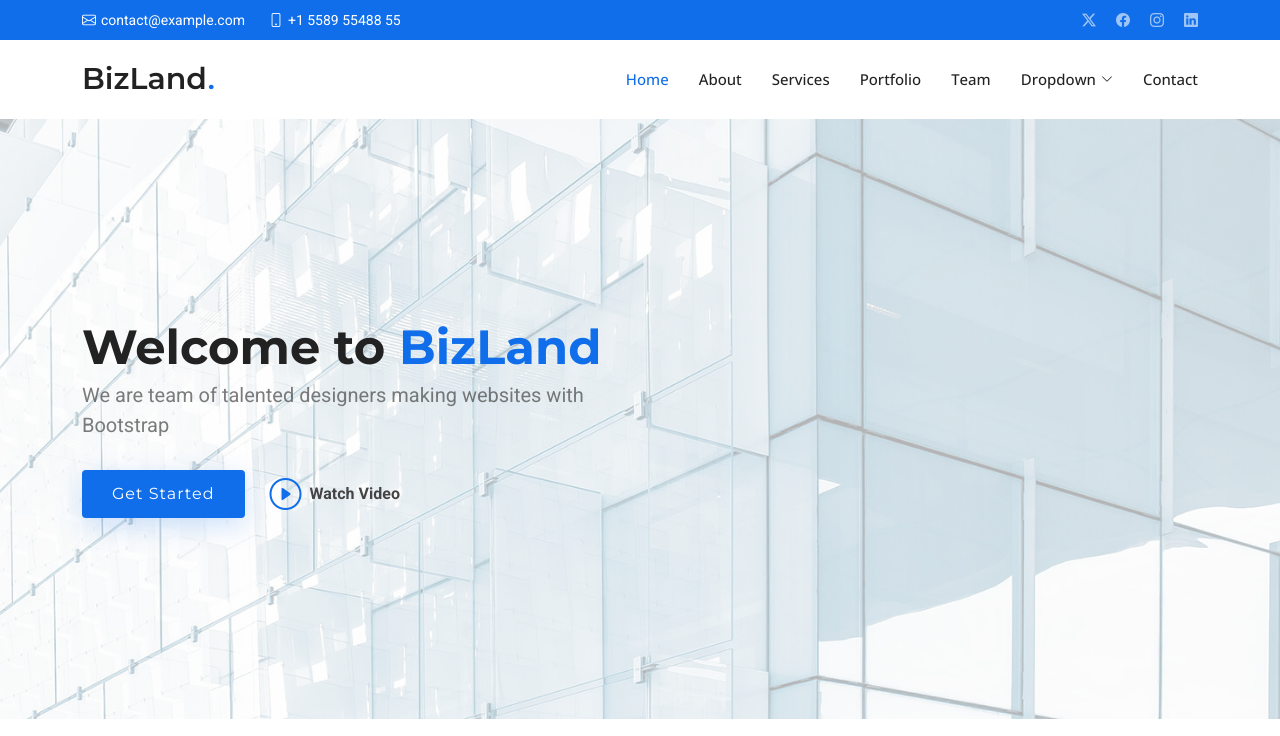
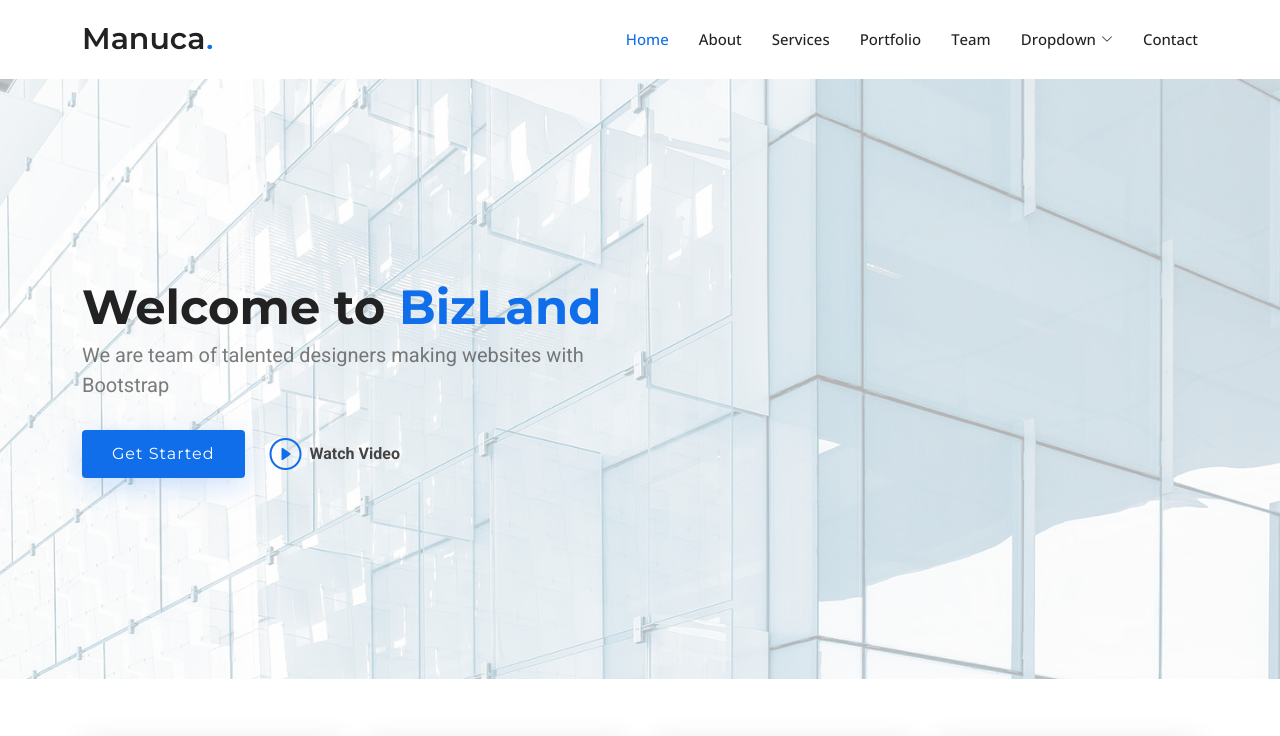
Before and after one commit to ignacioansilva/CirculoVerde, a plain HTML site: page index.html in a window 1280 px wide. Shown: the top 736 px of the page. Drawn offline with nearby package versions, Linux system fonts and the light colour scheme; animation ran at ten frames a second.

Commit message:
first commit

```diff
--- a/index.html
+++ b/index.html
@@ -40,7 +40,7 @@
 
   <header id="header" class="header sticky-top">
 
-    <div class="topbar d-flex align-items-center">
+    <!-- <div class="topbar d-flex align-items-center">
       <div class="container d-flex justify-content-center justify-content-md-between">
         <div class="contact-info d-flex align-items-center">
           <i class="bi bi-envelope d-flex align-items-center"><a href="mailto:contact@example.com">contact@example.com</a></i>
@@ -53,7 +53,7 @@
           <a href="#" class="linkedin"><i class="bi bi-linkedin"></i></a>
         </div>
       </div>
-    </div><!-- End Top Bar -->
+    </div>End Top Bar -->
 
     <div class="branding d-flex align-items-cente">
 
@@ -61,7 +61,7 @@
         <a href="index.html" class="logo d-flex align-items-center">
           <!-- Uncomment the line below if you also wish to use an image logo -->
           <!-- <img src="assets/img/logo.png" alt=""> -->
-          <h1 class="sitename">BizLand</h1>
+          <h1 class="sitename">Manuca</h1>
           <span>.</span>
         </a>
 
```
